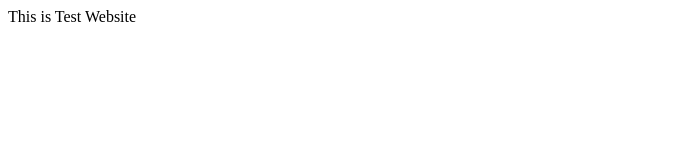
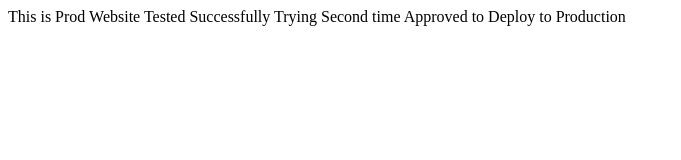
Before and after one commit to swatisweet/Website, a plain HTML site: page index.html in a window 1280 px wide. Shown: the whole page, without its empty margins (0-681 px from the left). Drawn offline with Linux system fonts and the light colour scheme.

Commit message:
Update index.html

```diff
--- a/index.html
+++ b/index.html
@@ -1,6 +1,9 @@
 <html>
-<title> Jenkins Test website</title>
+<title> Jenkins Prod website</title>
 <body>
-This is Test  Website
+This is Prod  Website
+Tested Successfully
+Trying Second time
+Approved to Deploy to Production
 </body>
 </html>
```
